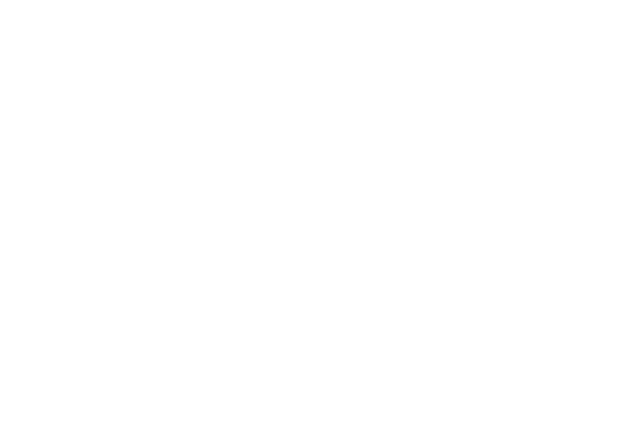
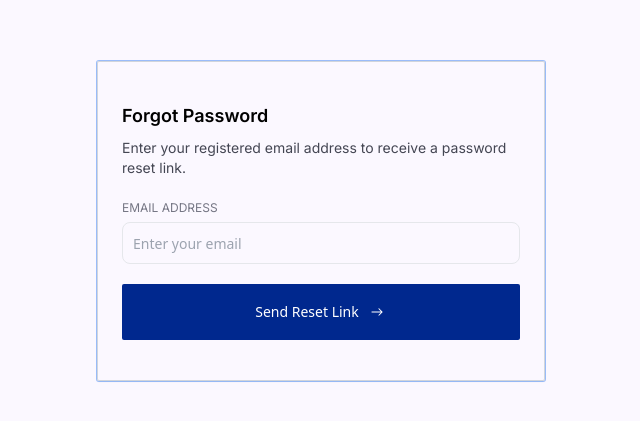
Before and after one commit to Full-Stack-Engineering-Bootcamp-2026/BedWatch_Ward_Frontend, a React (Vite) app: page /forgot-password in a window 1280 px wide. Before the commit this address had no page. Shown: the part 179-600 px from the top of the page, without its empty margins (319-959 px from the left). Built offline with nearby package versions, Linux system fonts and the light colour scheme.

Commit message:
feat:forgot password and reset password code added.

```diff
--- a/src/App.tsx
+++ b/src/App.tsx
@@ -1,12 +1,14 @@
 import { BrowserRouter, Routes, Route } from "react-router-dom";
 import Login from "./pages/Login";
 import Dashboard from "./components/Admin/pages/Dashboard";
-import ForgotPassword from "./pages/ForgotPassword";
+import ForgotPassword from "./pages/ResetPassword";
 import Layout from "./components/Admin/layout/Layout";
 import StaffManagement from "./components/Admin/pages/StaffManagement";
 import WardManagement from "./components/Admin/pages/WardManagement";
 import AdminProfile from "./components/Admin/pages/AdminProfile";
 import WardControl from "./components/Admin/pages/WardControl";
+import ForgotPasswordEmail from "./pages/ForgotPasswordEmail";
+import ResetPassword from "./pages/ResetPassword";
 function App() {
   return (
     <BrowserRouter>
@@ -22,6 +24,8 @@
         </Route>
 
         <Route path="ForgotPassword" element={<ForgotPassword />} />
+        <Route path="forgot-password" element={<ForgotPasswordEmail />} />
+        <Route path="/reset-password" element={<ResetPassword />} />
       </Routes>
     </BrowserRouter>
   );
--- a/src/components/Admin/components/AddStaffModal.tsx
+++ b/src/components/Admin/components/AddStaffModal.tsx
@@ -98,7 +98,19 @@
         wardId: data.role === "STAFF" ? Number(data.wardId) : null,
       });
 
-      toast.success("Staff account created successfully");
+      await axios.post(
+        "http://localhost:3000/api/v1/authF/send-account-setup-email",
+        {
+          email: data.email,
+          role: data.role,
+        },
+      );
+
+      toast.success(
+        `${data.role} account created and setup email sent successfully`,
+      );
+
+      // toast.success("Staff account created successfully");
 
       reset();
 
--- /dev/null
+++ b/src/pages/ForgotPasswordEmail.tsx
@@ -0,0 +1,99 @@
+import React from "react";
+
+import Navbar from "@/components/layout/navbar";
+
+import { Card } from "@/components/ui/card";
+
+import { Input } from "@/components/ui/input";
+
+import { useForm } from "react-hook-form";
+
+import axios from "axios";
+
+import { toast } from "react-toastify";
+
+import { IoIosArrowRoundForward } from "react-icons/io";
+
+type ForgotPasswordForm = {
+  email: string;
+};
+
+function ForgotPasswordEmail() {
+  const { register, handleSubmit, reset } = useForm<ForgotPasswordForm>();
+
+  const onSubmit = async (data: ForgotPasswordForm) => {
+    try {
+      const response = await axios.post(
+        "http://localhost:3000/api/v1/authF/forgot-password",
+        data,
+      );
+
+      console.log(response.data.data);
+
+      toast.success(response.data.data.message);
+
+      reset();
+    } catch (error: any) {
+      toast.error(error?.response?.data?.message || "Something went wrong");
+    }
+  };
+
+  return (
+    <div className="flex flex-col min-h-screen bg-[#FBF8FF]">
+      <div className="flex flex-1 items-center justify-center px-4">
+        <Card className="w-full max-w-md border border-gray-300 rounded-sm shadow-sm">
+          <div className="p-6 space-y-5">
+            <div>
+              <h2 className="font-inter text-lg font-semibold">
+                Forgot Password
+              </h2>
+
+              <p className="font-inter text-[#444653] text-[14px] mt-2">
+                Enter your registered email address to receive a password reset
+                link.
+              </p>
+            </div>
+
+            <form onSubmit={handleSubmit(onSubmit)} className="space-y-5">
+              <div>
+                <p className="font-inter text-[#757684] text-[12px] mb-1">
+                  EMAIL ADDRESS
+                </p>
+
+                <Input
+                  type="email"
+                  placeholder="Enter your email"
+                  className="h-[42px]"
+                  {...register("email", {
+                    required: true,
+                  })}
+                />
+              </div>
+
+              <button
+                type="submit"
+                className="
+                  w-full
+                  h-[56px]
+                  bg-[#00288E]
+                  hover:bg-[#001f6b]
+                  text-white
+                  flex
+                  items-center
+                  justify-center
+                  gap-2
+                  rounded-sm
+                "
+              >
+                Send Reset Link
+                <IoIosArrowRoundForward className="size-5" />
+              </button>
+            </form>
+          </div>
+        </Card>
+      </div>
+    </div>
+  );
+}
+
+export default ForgotPasswordEmail;
--- a/src/pages/Login.tsx
+++ b/src/pages/Login.tsx
@@ -58,13 +58,12 @@
 
       toast.success(res.data.message || "Login Successful");
 
-
       if (user.role === "ADMIN") {
         navigate("/admin-dashboard");
       } else if (user.role === "STAFF") {
         navigate("/staff-dashboard");
       } else if (user.role === "SENIOR_STAFF") {
-        navigate("/seniorStaff-dashboard");
+        navigate("/sr-staff/dashboard");
       } else {
         navigate("/");
       }
@@ -155,9 +154,11 @@
             </Button>
           </form>
 
-          <p className="text-sm text-center text-blue-600 cursor-pointer">
-            Forgot Password?
-          </p>
+          <Button onClick={() => navigate("/forgot-password")}>
+            <p className="text-sm text-center text-blue-600 cursor-pointer">
+              Forgot Password?
+            </p>
+          </Button>
         </CardContent>
       </Card>
 
--- a/src/pages/ForgotPassword.tsx
+++ b/src/pages/ResetPassword.tsx
@@ -9,12 +9,24 @@
 import zxcvbn from "zxcvbn";
 import { IoIosArrowRoundForward } from "react-icons/io";
 import { useForm } from "react-hook-form";
+import axios from "axios";
+import { SiNike } from "react-icons/si";
 
-function ForgotPassword() {
+import { toast } from "react-toastify";
+
+import { useSearchParams, useNavigate } from "react-router-dom";
+
+function ResetPassword() {
   const [show, setShow] = useState(false);
   const [password, setPassword] = useState("");
   const [score, setScore] = useState(0);
   const [showConfirm, setShowConfirm] = useState(false);
+
+  const navigate = useNavigate();
+
+  const [searchParams] = useSearchParams();
+
+  const token = searchParams.get("token");
 
   const handlePasswordChange = (e: React.ChangeEvent<HTMLInputElement>) => {
     const value = e.target.value;
@@ -30,13 +42,37 @@
   const { register, handleSubmit } = useForm();
   const passwordField = register("password");
 
-  const onSubmit = (data: unknown) => {
-    console.log("Form Data:", data);
+  const onSubmit = async (data: any) => {
+    if (!isMatch) {
+      toast.error("Passwords do not match");
+
+      return;
+    }
+
+    try {
+      const response = await axios.post(
+        "http://localhost:3000/api/v1/authF/reset-password",
+        {
+          token,
+          password: data.password,
+        },
+      );
+
+      toast.success(response.data.message || "Password reset successful");
+
+      setTimeout(() => {
+        navigate("/");
+      }, 1500);
+    } catch (error: any) {
+      console.log("error : ", error);
+
+      toast.error(error?.response?.data?.message || "Something went wrong");
+    }
   };
 
   return (
     <div className="flex flex-col min-h-screen bg-[#FBF8FF]">
-      <Navbar />
+      {/* <Navbar /> */}
 
       <div className="flex flex-1">
         <div className="hidden md:flex flex-1 items-center justify-center px-12">
@@ -151,10 +187,12 @@
                 <div className="grid grid-cols-2 gap-2 text-xs mt-3 transition-all duration-1000">
                   <p
                     className={
-                      password.length >= 12 ? "text-[#006780]" : "text-gray-400"
+                      password.length >= 7 ? "text-[#006780]" : "text-gray-400"
                     }
                   >
-                    ✔ At least 12 characters
+                    <div className="flex items-center gap-2">
+                      <SiNike className="size-5" /> Thala for a reason
+                    </div>
                   </p>
 
                   <p
@@ -164,7 +202,9 @@
                         : "text-gray-400"
                     }
                   >
-                    ✔ One special character
+                    <div className="flex items-center gap-2">
+                      <SiNike className="size-5" /> One special character
+                    </div>
                   </p>
 
                   <p
@@ -174,7 +214,9 @@
                         : "text-gray-400"
                     }
                   >
-                    ✔ One uppercase letter
+                    <div className="flex items-center gap-2">
+                      <SiNike className="size-5" /> One uppercase letter
+                    </div>
                   </p>
 
                   <p
@@ -184,7 +226,9 @@
                         : "text-gray-400"
                     }
                   >
-                    ✔ One numerical digit
+                    <div className="flex items-center gap-2">
+                      <SiNike className="size-5" /> One numerical digit
+                    </div>
                   </p>
                 </div>
 
@@ -221,13 +265,16 @@
                     </p>
                   )}
                 </div>
+                <div className="flex justify-center items-center bg-[#00288E] h-[56px] mt-3 ">
+                  <button
+                    type="submit"
+                    className="w-full h-[56px] bg-[#00288E] hover:bg-[#001f6b] text-white flex items-center justify-center gap-2 rounded-sm"
+                  >
+                    Set Password & Continue
+                    <IoIosArrowRoundForward className="size-5" />
+                  </button>
+                </div>
               </form>
-              <div className="flex justify-center items-center bg-[#00288E] h-[56px]">
-                <button className="w-full h-[56px] bg-[#00288E] hover:bg-[#001f6b] text-white flex items-center justify-center gap-2 rounded-sm">
-                  Set Password & Continue
-                  <IoIosArrowRoundForward className="size-5" />
-                </button>
-              </div>
             </div>
           </Card>
         </div>
@@ -236,4 +283,4 @@
   );
 }
 
-export default ForgotPassword;
+export default ResetPassword;
```
